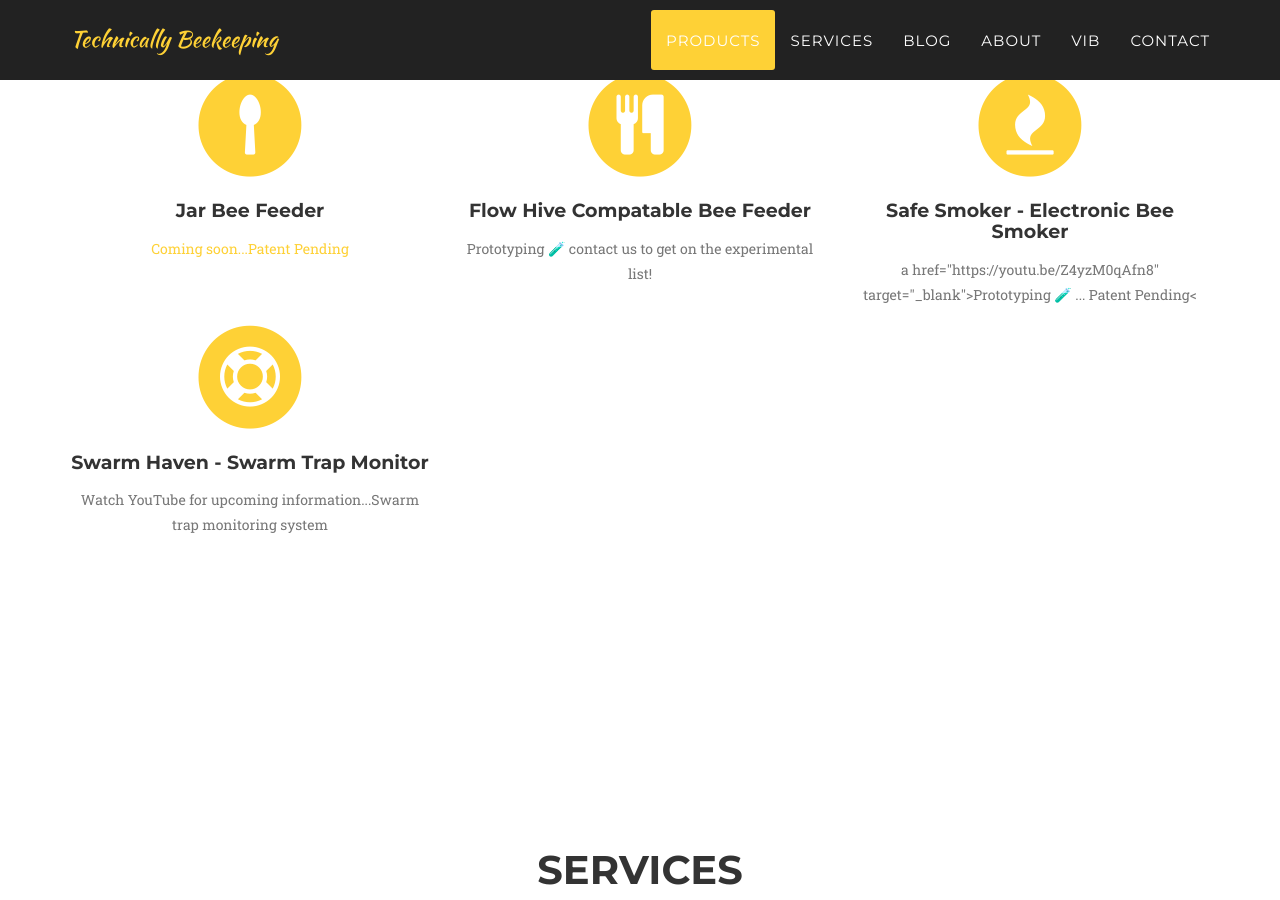
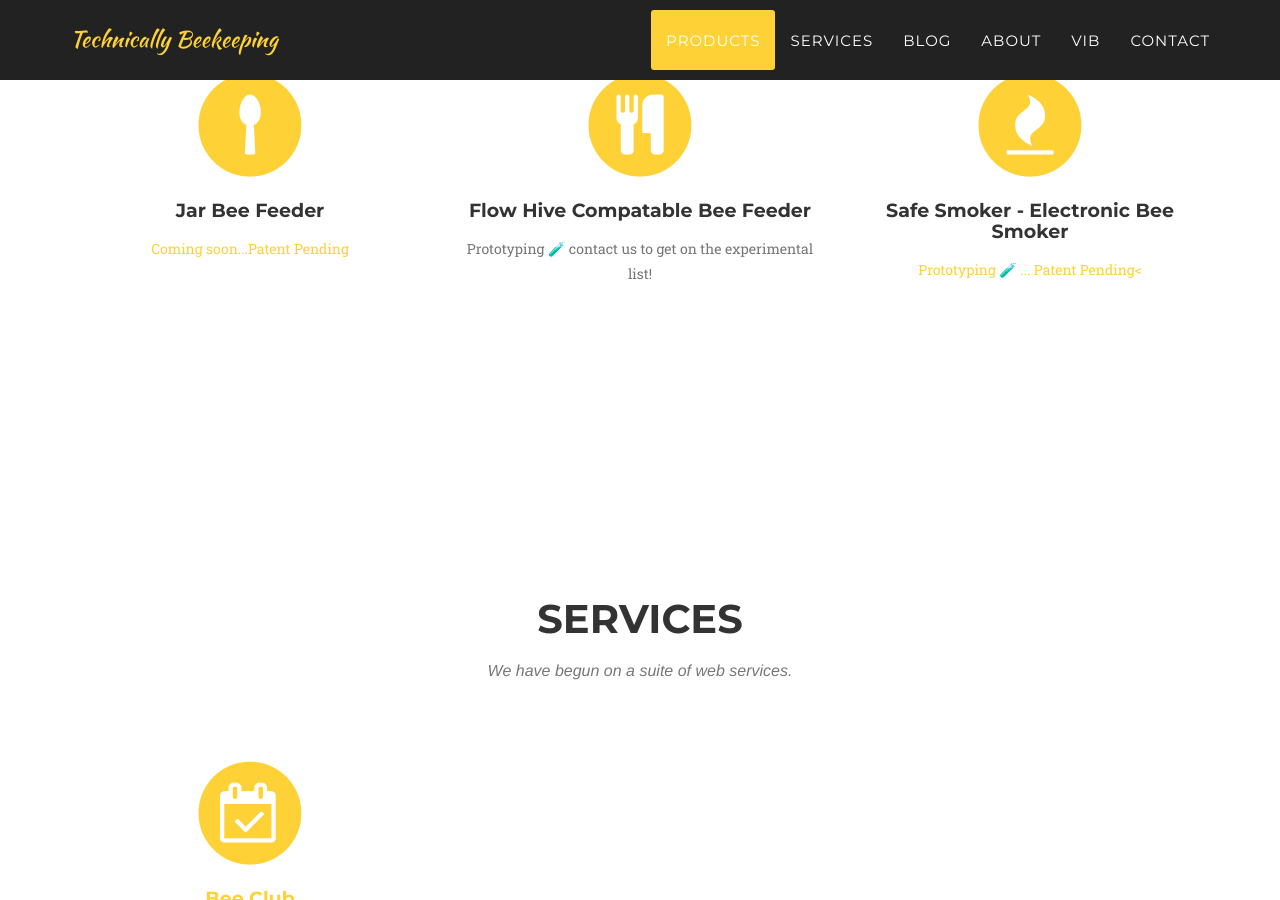
Before and after one commit to technicallybeekeeping/technicallybeekeeping-com, a Jekyll site: the page built from _posts/2023-01-06-egypt.markdown, in a window 1280 px wide and 900 px high, scrolled down 999 px. Built offline with Jekyll 4.4.1, drawn with Linux system fonts in a browser that asks for light colours; some web fonts are replaced; a script that is not in the unit is left out.

Commit message:
Fix html typo

```diff
--- a/_includes/products.html
+++ b/_includes/products.html
@@ -32,15 +32,7 @@
                         <i class="fa fa-fire fa-stack-1x fa-inverse"></i>
                     </span>
                     <h4 class="service-heading">Safe Smoker - Electronic Bee Smoker</h4>
-                    <p class="text-muted">a href="https://youtu.be/Z4yzM0qAfn8" target="_blank">Prototyping 🧪 ... Patent Pending<</a></p>
-                </div>
-                <div class="col-md-4">
-                    <span class="fa-stack fa-4x">
-                        <i class="fa fa-circle fa-stack-2x text-primary"></i>
-                        <i class="fa fa-life-ring fa-stack-1x fa-inverse"></i>
-                    </span>
-                    <h4 class="service-heading">Swarm Haven - Swarm Trap Monitor</h4>
-                    <p class="text-muted">Watch YouTube for upcoming information...Swarm trap monitoring system</p>
+                    <p class="text-muted"><a href="https://youtu.be/Z4yzM0qAfn8" target="_blank">Prototyping 🧪 ... Patent Pending<</a></p>
                 </div>
 
             </div>
```
